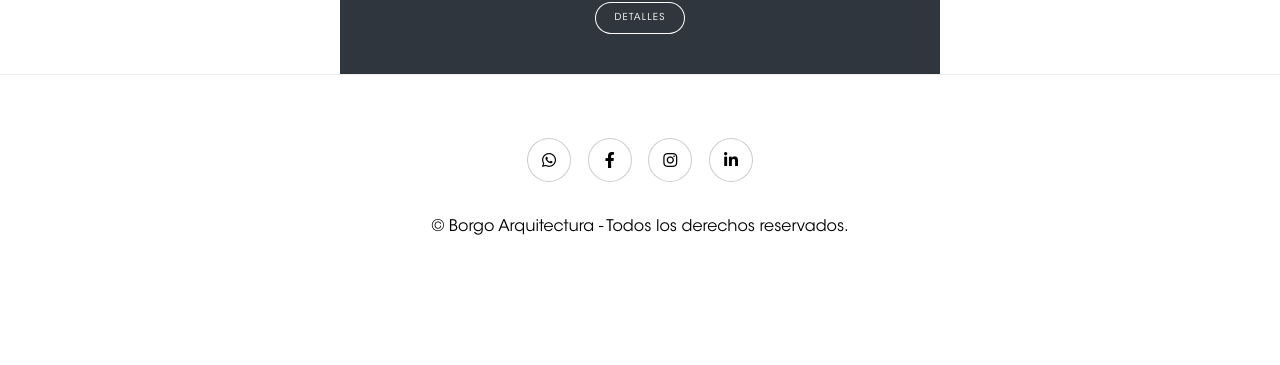
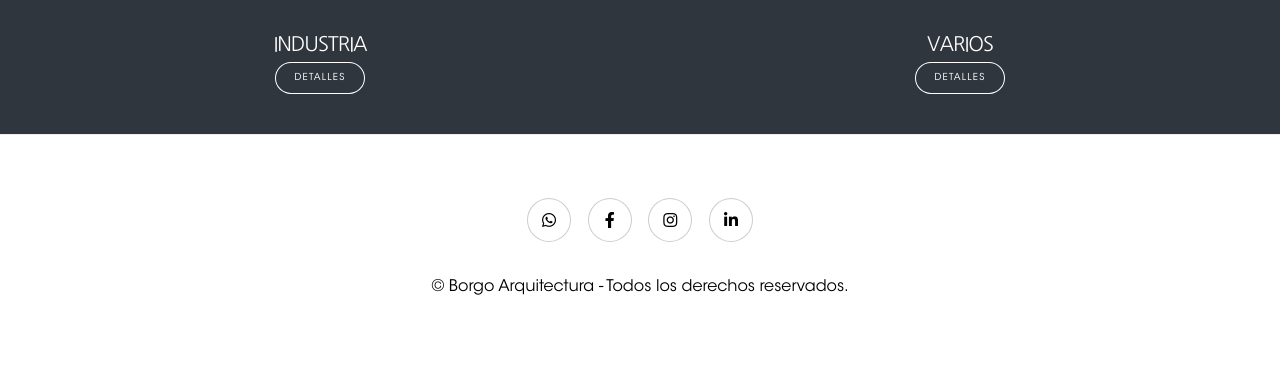
Before and after one commit to Frlawer/arquitecta, a PHP site: page /index.php?view=proyectos in a window 1280 px wide. Shown: the part 1386-1751 px from the top of the page. Before the commit the page ends 1621 px from the top, so only its background shows below. Run offline with PHP 8.4, Linux system fonts and the light colour scheme.

Commit message:
agregado proyectos varios

```diff
--- a/views/proyectos.php
+++ b/views/proyectos.php
@@ -37,6 +37,18 @@
 				</ul>
 			</div>
 		</article>
+		</article>
+		<article>
+			<a href="?view=categoria&id=4" class="image">
+				<img src="images/varios/01/varios0101.jpg" alt="">
+			</a>
+			<div class="caption">
+				<h3>VARIOS</h3>
+				<ul class="actions fixed">
+					<li><a href="?view=categoria&id=4"><span class="button fit small">Detalles</span></a></li>
+				</ul>
+			</div>
+		</article>
 
 	</div>
 </section>
```
